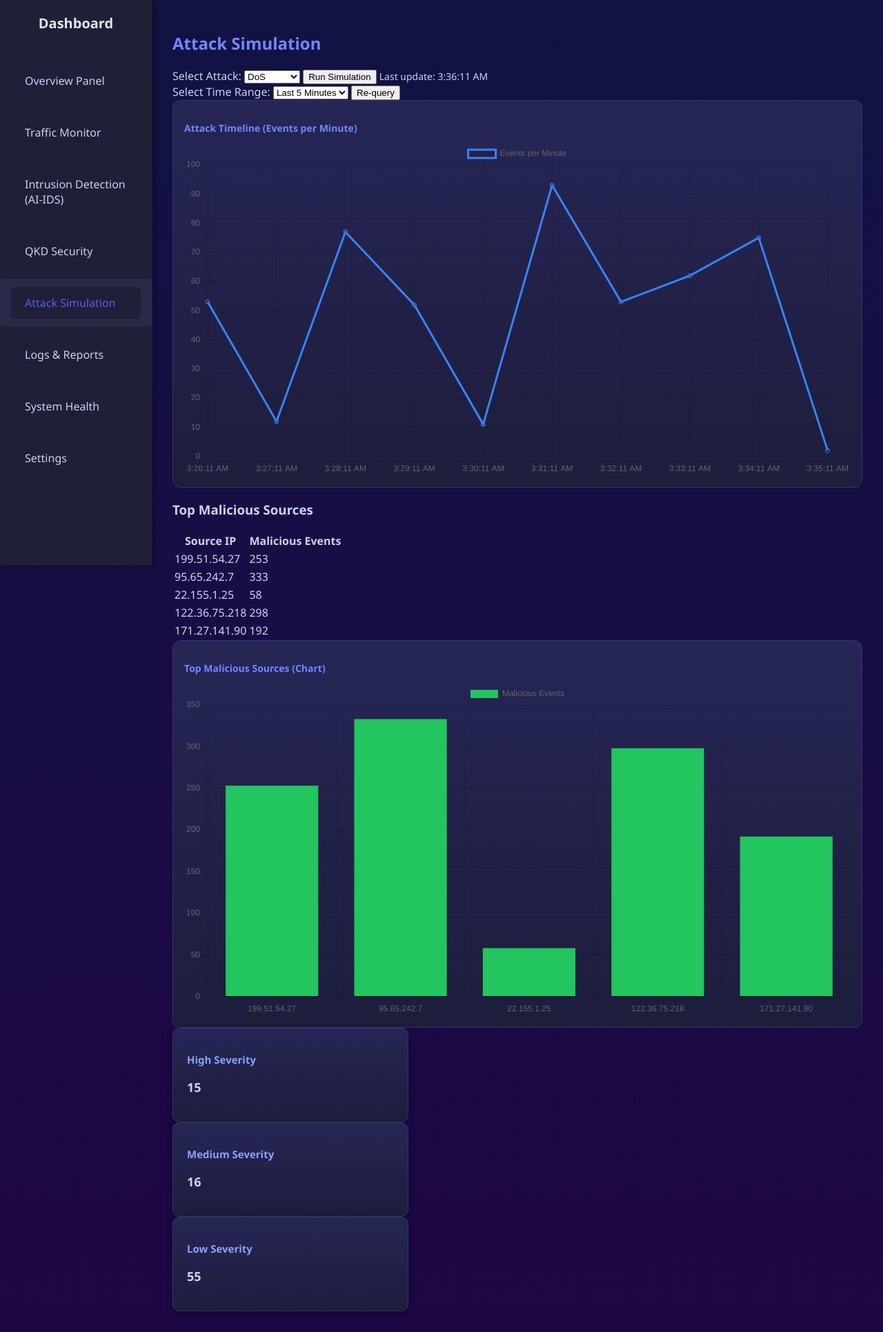
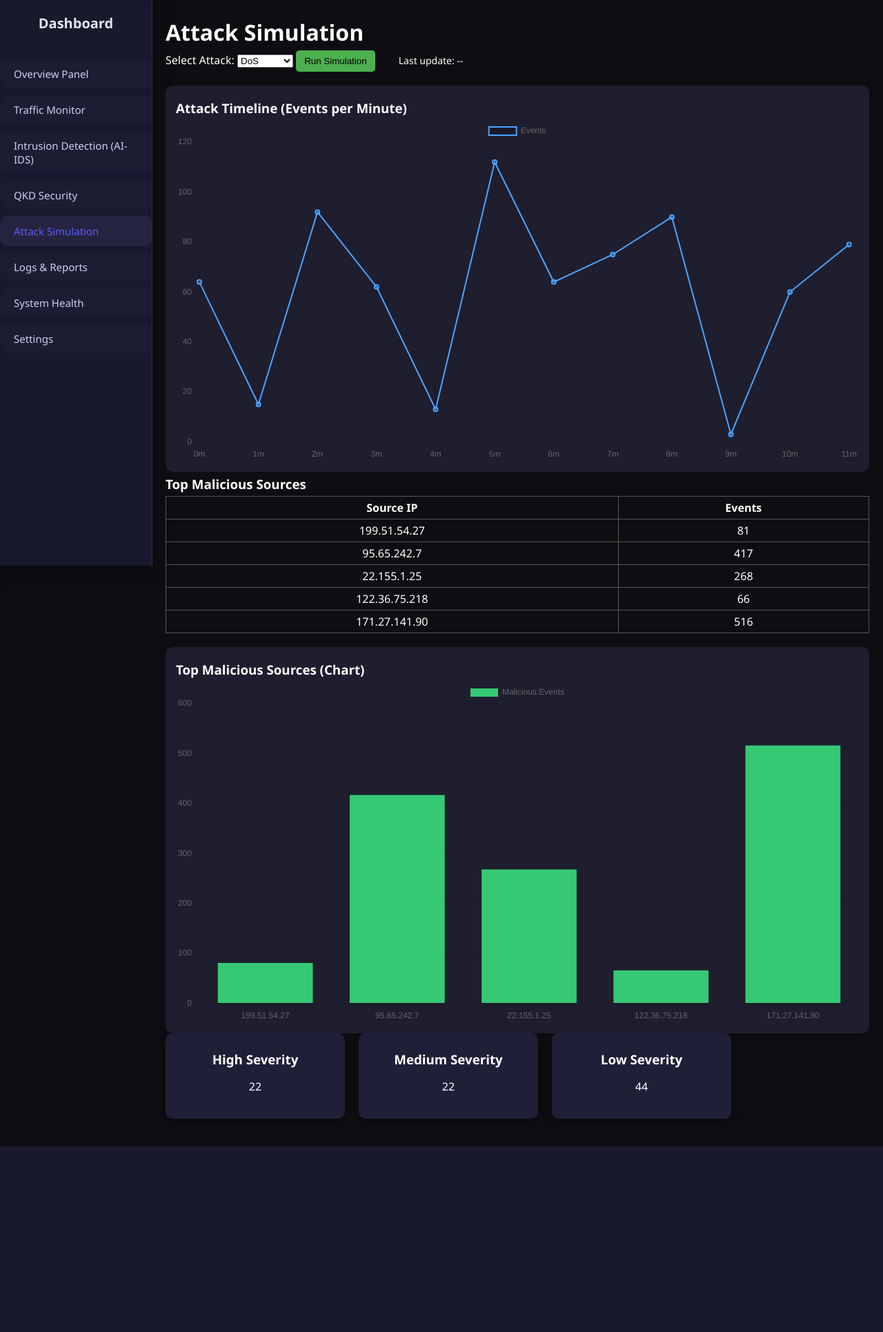
Before and after one commit to LinshaNeha/SmartTrafficReceiverCloud, a Flask app: page /attack in a window 1280 px wide. Shown: the whole page at 69% size. After the commit the page ends 1662 px from the top, so only its background shows below. Run offline with Flask 3, Linux system fonts and the light colour scheme.

Commit message:
Update attack.html

```diff
--- a/templates/attack.html
+++ b/templates/attack.html
@@ -1,82 +1,33 @@
 <!DOCTYPE html>
 <html lang="en">
+
 <head>
   <meta charset="UTF-8" />
-  <title>Attack Simulation</title>
-  <link rel="stylesheet" href="{{ url_for('static', filename='style.css') }}">
+  <title>Dashboard</title>
+  <meta name="viewport" content="width=device-width, initial-scale=1" />
   <script src="https://cdn.jsdelivr.net/npm/chart.js"></script>
-  <meta name="viewport" content="width=device-width, initial-scale=1" />
 
+  <!-- Same QKD UI Style -->
   <style>
-    /* Dark Theme */
     body {
-      margin: 0;
-      padding: 0;
+  background: #0e0e12;
+  color: white;
   font-family: 'Segoe UI', Tahoma, Geneva, Verdana, sans-serif;
-      background-color: #141d3b;
-      color: #cfd0f1;
-    }
-
-    /* Sidebar */
-    .sidebar {
-      width: 220px;
-      height: 100vh;
-      position: fixed;
-      top: 0;
-      left: 0;
-      background-color: #1f1f38;
-      padding: 20px 0 0 0;
-      box-shadow: 2px 0 6px rgba(0, 0, 0, 0.5);
-    }
-
-    .sidebar h2 {
-      color: #e5e5ee;
-      text-align: center;
-      margin: 0 0 30px 0;
-      font-size: 20px;
-    }
-
-    .sidebar ul {
-      list-style: none;
-      padding: 0;
   margin: 0;
 }
-
-    .sidebar ul li {
-      margin: 5px 0;
-    }
-
-    .sidebar ul li a {
-      text-decoration: none;
-      color: #cfd0f1;
-      display: block;
-      padding: 12px 20px;
-      border-radius: 6px;
-      transition: all 0.3s ease;
-    }
-
-    .sidebar ul li.active a,
-    .sidebar ul li a:hover {
-      background-color: #1f1f38;
-      color: #5a5afc;
-    }
-
-    /* Main */
-    .main {
-      margin-left: 220px;
-      padding: 30px;
-    }
-
-    h1 {
-      color: #5a5afc;
-      margin-bottom: 20px;
-      font-size: 26px;
-    }
-
-    /* Cards */
-    .cards {
+.sidebar { width:220px; height:100vh; position:fixed; top:0; left:0; background:rgba(31,31,56,0.7); padding:20px 0 0 0; box-shadow:2px 0 20px rgba(0,0,0,0.5); display:flex; flex-direction:column; align-items:center; backdrop-filter:blur(10px); border-right:1px solid rgba(255,255,255,0.1); }
+.sidebar h2 { color:#e5e5ee; margin:0 0 30px 0; font-size:20px; text-align:center; }
+.sidebar ul { list-style:none; padding:0; margin:0; width:100%; }
+.sidebar li { margin:8px 0; }
+.sidebar a { color:#cfd0f1; text-decoration:none; display:block; padding:12px 20px; border-radius:12px; font-size:15px; transition:all 0.3s ease; z-index:1; backdrop-filter:blur(5px); }
+.sidebar li.active a { background-color:rgba(42,42,72,0.7); color:#5a5afc; font-weight:500; }
+.sidebar a:hover { background-color:rgba(42,42,72,0.7); color:#5a5afc; }
+.main { margin-left:220px; padding:20px; box-sizing:border-box; }
+/* ===== Summary Cards ===== */
+.summary-cards {
   display: flex;
   gap: 20px;
+  margin-bottom: 20px;
   flex-wrap: wrap;
 }
 
@@ -84,8 +35,9 @@
   background-color: #1f1f38;
   border-radius: 10px;
   padding: 20px;
-      width: 300px;
+  width: 220px;
   box-shadow: 0 4px 10px rgba(0,0,0,0.4);
+  text-align: center;
   transition: transform 0.3s ease, box-shadow 0.3s ease;
 }
 
@@ -94,79 +46,113 @@
   box-shadow: 0 6px 14px rgba(0,0,0,0.6);
 }
 
-    .card h3 {
-      color: #8aa2f7;
-      margin-bottom: 10px;
+/* ===== Charts ===== */
+.charts {
+  display: grid;
+  grid-template-columns: 1fr 1fr;
+  gap: 20px;
+  margin-bottom: 20px;
 }
 
-    .card p {
-      font-size: 18px;
-      font-weight: bold;
-      color: #cfd0f1;
+.chart {
+  background: #1e1e2f;
+  padding: 15px;
+  border-radius: 10px;
 }
 
-    a {
-      text-decoration: none;
+/* ===== Tables ===== */
+table {
+  width: 100%;
+  border-collapse: collapse;
+  margin-bottom: 20px;
+}
+
+th, td {
+  border: 1px solid #555;
+  padding: 5px;
+  vertical-align: top;
+  text-align: center;
+}
+
+pre {
+  white-space: pre-wrap;
+  word-break: break-word;
+  color: #ccc;
+}
+
+/* ===== Headings ===== */
+h1,h2,h3 {
+  color: white;
+  margin: 5px 0;
+}
+
+/* ===== Buttons ===== */
+button {
+  margin-right: 10px;
+  padding: 8px 12px;
+  background: #4CAF50;
+  border: none;
+  border-radius: 5px;
+  cursor: pointer;
+}
+
+button:hover {
+  background: #45a049;
 }
   </style>
-
 </head>
 
 <body>
+
+  <!-- Sidebar -->
   <div class="sidebar">
     <h2>Dashboard</h2>
     <ul>
-      <li><a href="{{ url_for('index') }}">Overview Panel</a></li>
-      <li><a href="{{ url_for('traffic') }}">Traffic Monitor</a></li>
-      <li><a href="{{ url_for('ids') }}">Intrusion Detection (AI-IDS)</a></li>
-      <li><a href="{{ url_for('qkd') }}">QKD Security</a></li>
-      <li class="active"><a href="{{ url_for('attack') }}">Attack Simulation</a></li>
-      <li><a href="{{ url_for('logs') }}">Logs & Reports</a></li>
-      <li><a href="{{ url_for('health') }}">System Health</a></li>
-      <li><a href="{{ url_for('settings') }}">Settings</a></li>
+      <li><a href="#">Overview Panel</a></li>
+      <li><a href="#">Traffic Monitor</a></li>
+      <li><a href="#">Intrusion Detection (AI-IDS)</a></li>
+      <li><a href="#">QKD Security</a></li>
+      <li class="active"><a href="#">Attack Simulation</a></li>
+      <li><a href="#">Logs & Reports</a></li>
+      <li><a href="#">System Health</a></li>
+      <li><a href="#">Settings</a></li>
     </ul>
   </div>
 
+  <!-- Main -->
   <div class="main">
+
     <h1>Attack Simulation</h1>
 
-    <div class="controls">
+    <!-- Controls -->
+    <div style="margin-bottom: 20px;">
       <label>Select Attack:</label>
       <select id="attackType">
         <option value="DoS">DoS</option>
         <option value="DDoS">DDoS</option>
         <option value="PortScan">Port Scan</option>
       </select>
-      <button id="runSimBtn">Run Simulation</button>
-      <span id="lastUpdate" style="margin-left:auto; font-size:14px;">Last update: --</span>
+
+      <button onclick="runSimulation()">Run Simulation</button>
+      <span id="lastUpdate" style="margin-left:20px; font-size:14px;">Last update: --</span>
     </div>
 
-    <div>
-      <label for="timeRange">Select Time Range:</label>
-      <select id="timeRange">
-        <option value="1m">Last 5 Minutes</option>
-        <option value="1h">Last 1 Hour</option>
-        <option value="24h">Last 24 Hours</option>
-      </select>
-      <button onclick="fetchAttackStats()">Re-query</button>
-    </div>
-
-    <!-- Attack Timeline -->
+    <!-- Chart 1 -->
     <div class="chart">
       <h3>Attack Timeline (Events per Minute)</h3>
       <canvas id="attackTimelineChart"></canvas>
     </div>
 
-    <!-- Top Sources Table -->
+    <!-- Table -->
     <h3>Top Malicious Sources</h3>
-    <table id="topSourcesTable">
+    <table>
       <thead>
-        <tr><th>Source IP</th><th>Malicious Events</th></tr>
+        <tr><th>Source IP</th><th>Events</th></tr>
       </thead>
-      <tbody></tbody>
+      <tbody id="topSourcesBody"></tbody>
     </table>
 
-    <!-- Top Sources Chart -->
+    <!-- Chart 2 -->
     <div class="chart">
       <h3>Top Malicious Sources (Chart)</h3>
       <canvas id="topSourcesChart"></canvas>
@@ -178,93 +164,85 @@
       <div class="card"><h3>Medium Severity</h3><p id="mediumSeverity">0</p></div>
       <div class="card"><h3>Low Severity</h3><p id="lowSeverity">0</p></div>
     </div>
+
   </div>
 
+  <!-- JS -->
   <script>
-    const attackTimelineCtx = document.getElementById('attackTimelineChart').getContext('2d');
-    const topSourcesCtx = document.getElementById('topSourcesChart').getContext('2d');
-    const lastUpdateDom = document.getElementById('lastUpdate');
-
-    let timelineChart, topSourcesChart;
-
-    // Helper - generate random IP
-    const randomIP = () => `${Math.floor(Math.random()*255)}.${Math.floor(Math.random()*255)}.${Math.floor(Math.random()*255)}.${Math.floor(Math.random()*255)}`;
-
-    // === Build Charts ===
-    function buildTimelineChart(data) {
-      if (timelineChart) timelineChart.destroy();
-      timelineChart = new Chart(attackTimelineCtx, {
-        type: 'line',
-        data: {
-          labels: data.map(d => d.time),
-          datasets: [{
-            label: 'Events per Minute',
-            data: data.map(d => d.events),
-            borderColor: '#3b82f6',
-            fill: false
-          }]
-        },
-        options: { scales: { y: { beginAtZero: true } } }
-      });
+    function randomIP() {
+      return (
+        Math.floor(Math.random() * 255) + "." +
+        Math.floor(Math.random() * 255) + "." +
+        Math.floor(Math.random() * 255) + "." +
+        Math.floor(Math.random() * 255)
+      );
     }
 
-    function buildTopSourcesChart(data) {
-      if (topSourcesChart) topSourcesChart.destroy();
-      topSourcesChart = new Chart(topSourcesCtx, {
-        type: 'bar',
-        data: {
-          labels: data.map(d => d.ip),
-          datasets: [{
-            label: 'Malicious Events',
-            data: data.map(d => d.count),
-            backgroundColor: '#22c55e'
-          }]
-        },
-        options: { scales: { y: { beginAtZero: true } } }
-      });
+    function runSimulation() {
+      document.getElementById("lastUpdate").textContent =
+        "Last update: " + new Date().toLocaleTimeString();
+
+      loadCharts();
     }
 
-    // === Fetch Attack Stats ===
-    function fetchAttackStats() {
-      const mockTimeline = Array.from({ length: 10 }, (_, i) => ({
-        time: new Date(Date.now() - (10 - i) * 60000).toLocaleTimeString(),
-        events: Math.floor(Math.random() * 100)
+    function loadCharts() {
+      const ctx1 = document.getElementById("attackTimelineChart").getContext("2d");
+      const ctx2 = document.getElementById("topSourcesChart").getContext("2d");
+
+      const timelineData = Array.from({ length: 12 }, (_, i) => ({
+        label: i + "m",
+        value: Math.floor(Math.random() * 120)
       }));
 
-      const mockSources = Array.from({ length: 5 }, () => ({
+      const sourceData = Array.from({ length: 5 }, () => ({
         ip: randomIP(),
-        count: Math.floor(Math.random() * 500)
+        count: Math.floor(Math.random() * 700)
       }));
 
-      buildTimelineChart(mockTimeline);
-      buildTopSourcesChart(mockSources);
+      // Timeline
+      new Chart(ctx1, {
+        type: "line",
+        data: {
+          labels: timelineData.map(d => d.label),
+          datasets: [{
+            label: "Events",
+            data: timelineData.map(d => d.value),
+            borderColor: "#4ea3ff",
+            borderWidth: 2
+          }]
+        }
+      });
 
-      const tbody = document.querySelector('#topSourcesTable tbody');
-      tbody.innerHTML = mockSources.map(s => `<tr><td>${s.ip}</td><td>${s.count}</td></tr>`).join('');
+      // Bar chart
+      new Chart(ctx2, {
+        type: "bar",
+        data: {
+          labels: sourceData.map(d => d.ip),
+          datasets: [{
+            label: "Malicious Events",
+            data: sourceData.map(d => d.count),
+            backgroundColor: "#36c974"
+          }]
+        }
+      });
 
-      document.getElementById('highSeverity').innerText = Math.floor(Math.random() * 20);
-      document.getElementById('mediumSeverity').innerText = Math.floor(Math.random() * 50);
-      document.getElementById('lowSeverity').innerText = Math.floor(Math.random() * 100);
+      // Table update
+      const tbody = document.getElementById("topSourcesBody");
+      tbody.innerHTML = sourceData
+        .map((s) => `<tr><td>${s.ip}</td><td>${s.count}</td></tr>`)
+        .join("");
 
-      lastUpdateDom.textContent = 'Last update: ' + new Date().toLocaleTimeString();
+      // Severity
+      document.getElementById("highSeverity").textContent =
+        Math.floor(Math.random() * 30);
+      document.getElementById("mediumSeverity").textContent =
+        Math.floor(Math.random() * 50);
+      document.getElementById("lowSeverity").textContent =
+        Math.floor(Math.random() * 100);
     }
 
-    // === Run Simulation ===
-    async function runSimulation() {
-      const attackType = document.getElementById('attackType').value;
-      // Here we simulate a backend call (replace with fetch to Flask)
-      console.log("Simulating attack:", attackType);
-      alert(`Simulation started for ${attackType} attack.`);
-      fetchAttackStats();
-    }
+    loadCharts(); // initial
+  </script>
 
-    // === Fetch Traffic Data (placeholder) ===
-    function fetchTrafficData() {
-      fetchAttackStats();
-    }
-
-    // Initialize
-    fetchTrafficData();
-  </script>
 </body>
 </html>
```
Lines whose indentation alone changed are shown as unchanged.
